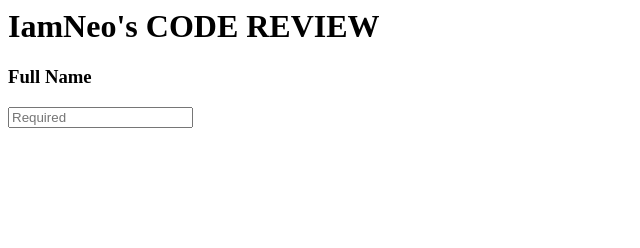
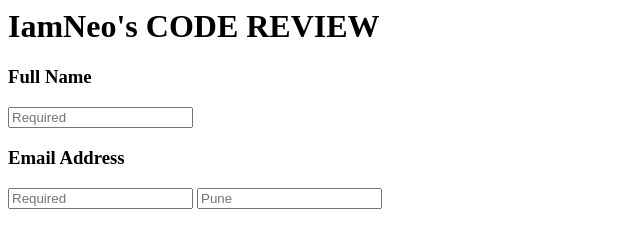
Before and after one commit to iamneo-production/adbbceadaafc305686815bbaaaabbcbbfefone, a plain HTML site: page public/index.html in a window 1280 px wide. Shown: the whole page, without its empty margins (0-640 px from the left). Drawn offline with Linux system fonts and the light colour scheme.

Commit message:
Backup Commit

```diff
--- a/public/index.html
+++ b/public/index.html
@@ -1,3 +1,9 @@
 <h1>IamNeo's CODE REVIEW</h1>
 <h3>Full Name</h3>
 <input type="text" id="name" name="user_bame" placeholder="Required" required>
+<h3>Email Address</h3>
+<input type="email" id ="email" name="user_mail" placeholder="Required">
+
+<input type="text" id ="city" name="user_city" placeholder="Pune">
+
+<label class ="checkbox-label"></label>
```
